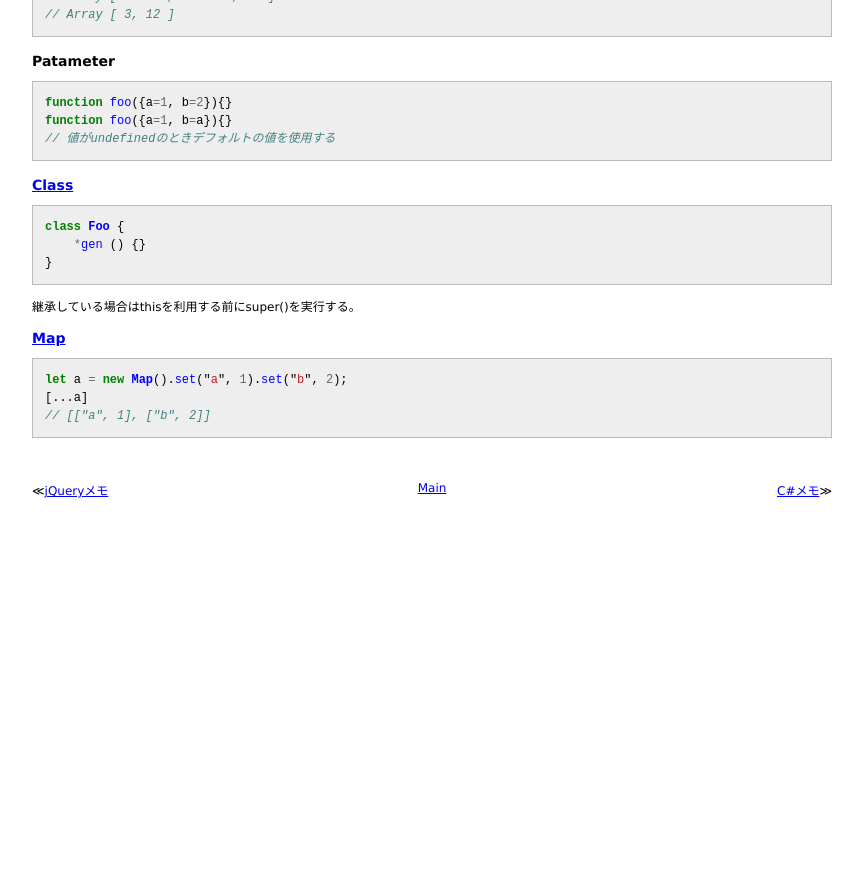
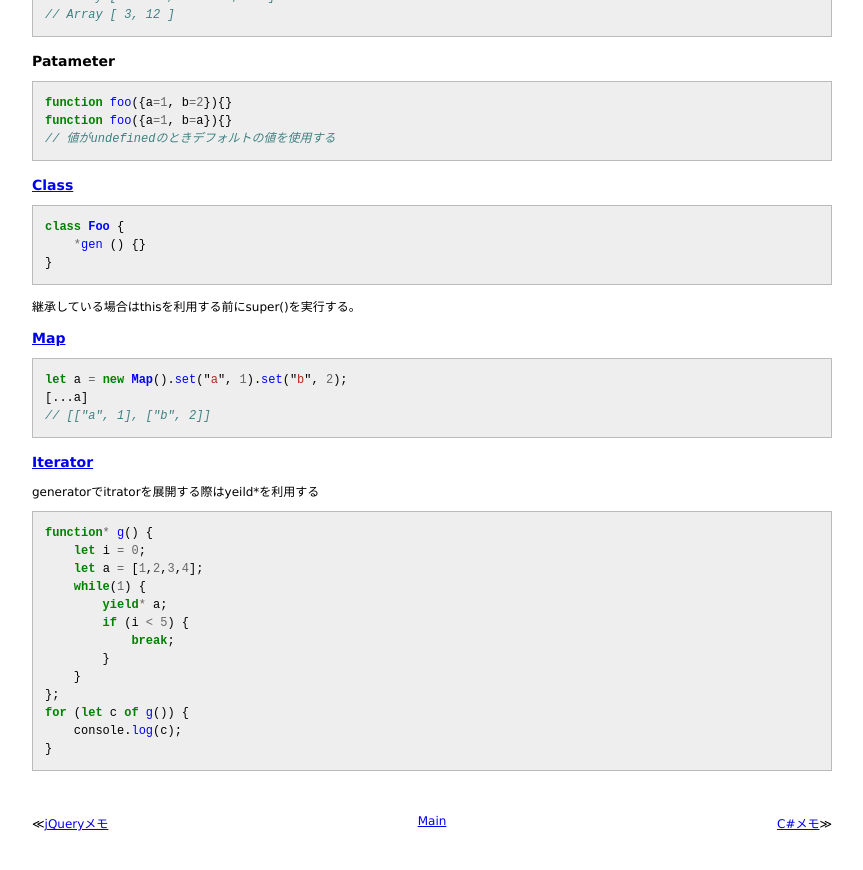
Before and after one commit to 38elements/38elements.github.com, a Jekyll site: the page built from _posts/2014-10-22-es6.md, in a window 1280 px wide and 900 px high, scrolled down 2574 px. Shown: the top 870 px of the window, without its empty margins (208-1071 px from the left). Built offline with Jekyll 4.4.1, drawn with Linux system fonts in a browser that asks for light colours; Markdown is read by kramdown in place of the engine named in the settings; before the commit the page ends 3141 px from its top, so only the background shows below that.

Commit message:
Update 2014-10-22-es6.md

```diff
--- a/_posts/2014-10-22-es6.md
+++ b/_posts/2014-10-22-es6.md
@@ -166,3 +166,21 @@ let a = new Map().set("a", 1).set("b", 2);
 [...a]
 // [["a", 1], ["b", 2]]
 {% endhighlight %}
+
+### [Iterator](https://developer.mozilla.org/en/docs/Web/JavaScript/Reference/Global_Objects/Symbol)
+generatorでitratorを展開する際はyeild*を利用する
+{% highlight javascript %}
+function* g() {
+    let i = 0;
+    let a = [1,2,3,4];
+    while(1) {
+        yield* a;
+        if (i < 5) {
+            break;
+        }
+    }
+};
+for (let c of g()) {
+    console.log(c);
+}
+{% endhighlight %}
```
